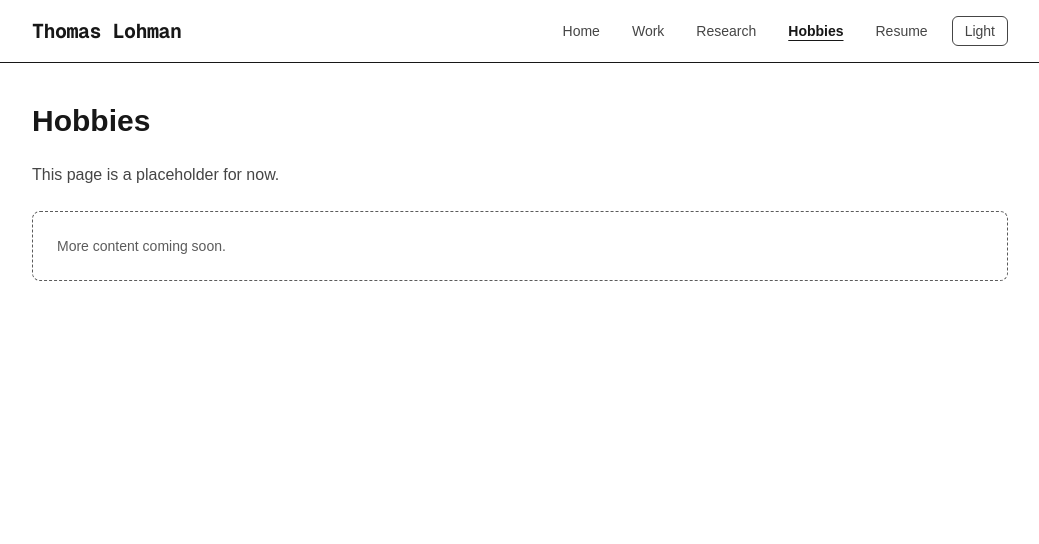
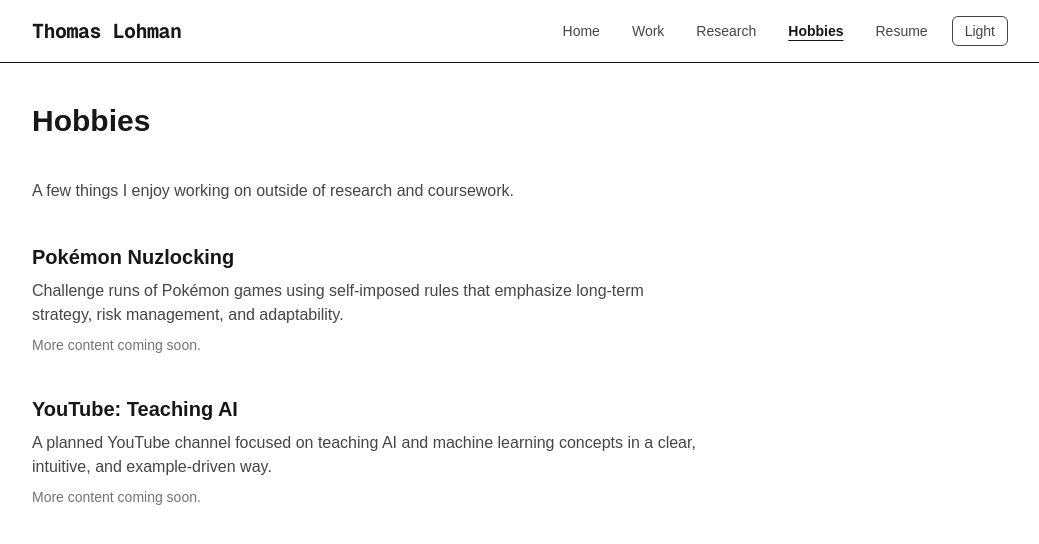
Before and after one commit to Thomas-Lohman/Personal-Website, a Next.js app: page /hobbies in a window 1280 px wide. Shown: the top 544 px of the page, without its empty margins (120-1159 px from the left). Built offline with nearby package versions, Linux system fonts and the light colour scheme.

Commit message:
updating hobbies page

```diff
--- a/app/hobbies/page.tsx
+++ b/app/hobbies/page.tsx
@@ -1,15 +1,31 @@
 export default function HobbiesPage() {
   return (
-    <section className="space-y-6">
+    <section className="space-y-10">
       <h1 className="text-3xl font-bold">Hobbies</h1>
 
       <p className="opacity-80 max-w-2xl">
-        This page is a placeholder for now.
+        A few things I enjoy working on outside of research and coursework.
       </p>
 
-      <div className="rounded-lg border border-dashed p-6 text-sm opacity-70">
-        More content coming soon.
-      </div>
+      {/* Pokémon Nuzlocking */}
+      <section className="space-y-2">
+        <h2 className="text-xl font-semibold">Pokémon Nuzlocking</h2>
+        <p className="opacity-80 max-w-2xl">
+          Challenge runs of Pokémon games using self-imposed rules that emphasize
+          long-term strategy, risk management, and adaptability.
+        </p>
+        <p className="text-sm opacity-60">More content coming soon.</p>
+      </section>
+
+      {/* YouTube Channel */}
+      <section className="space-y-2">
+        <h2 className="text-xl font-semibold">YouTube: Teaching AI</h2>
+        <p className="opacity-80 max-w-2xl">
+          A planned YouTube channel focused on teaching AI and machine learning
+          concepts in a clear, intuitive, and example-driven way.
+        </p>
+        <p className="text-sm opacity-60">More content coming soon.</p>
+      </section>
     </section>
   );
 }
```
